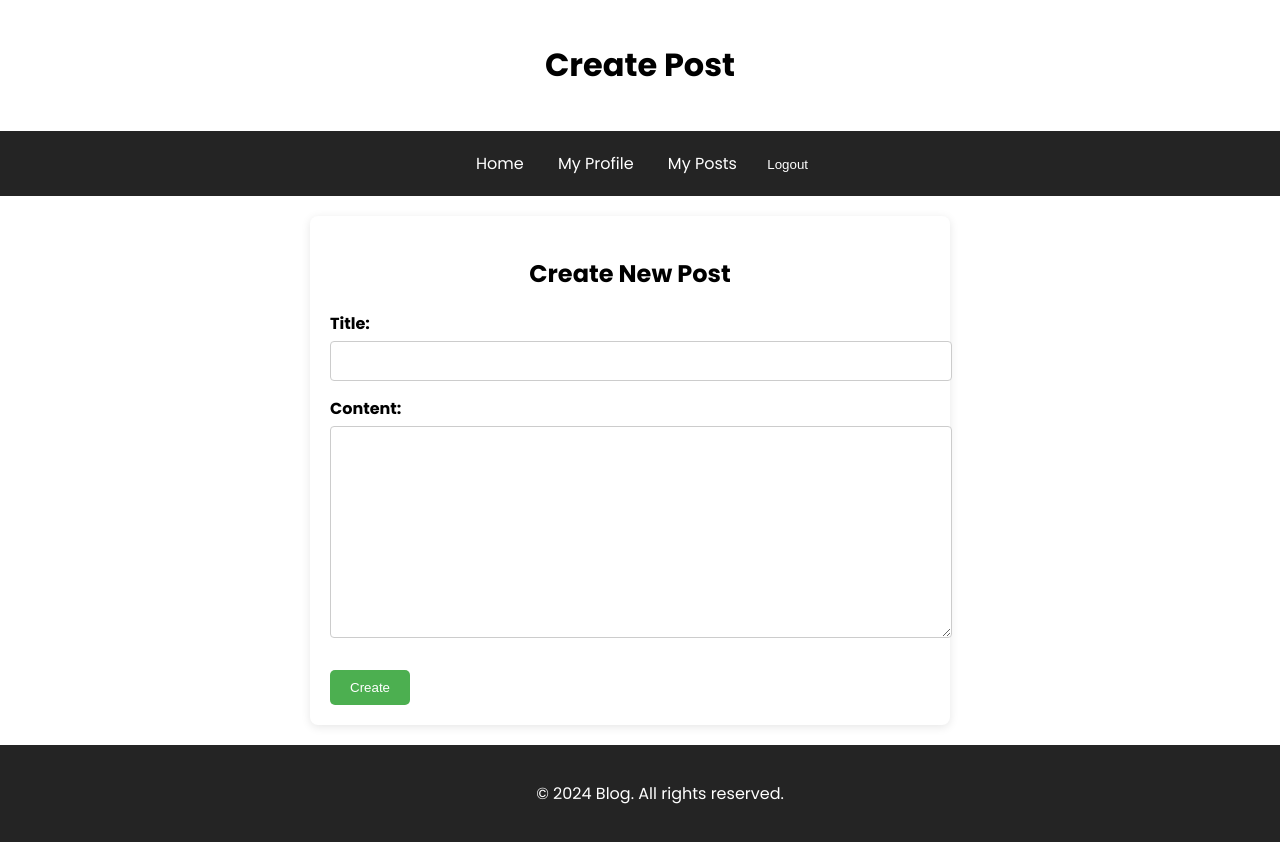
After one commit to YIlyaA/Django_projects, a Django app: page /create/ in a window 1280 px wide. The commit adds this page. Run offline with Django 5.2, Linux system fonts and the light colour scheme; the visitor is signed in with stand-in values (Sample User, id 1).

Commit message:
creating new posts, pagination

```diff
--- a/blog/website/forms.py
+++ b/blog/website/forms.py
@@ -2,7 +2,10 @@ from django import forms
 from .models import BlogItems
 
 
-class PostUpdateForm(forms.ModelForm):
+class PostForm(forms.ModelForm):
     class Meta:
         model = BlogItems
         fields = ["title", "content"]
+
+    def __init__(self, *args, **kwargs):
+        super().__init__(*args, **kwargs)
--- a/blog/website/static/css/style.css
+++ b/blog/website/static/css/style.css
@@ -16,6 +16,7 @@ header {
 nav {
     background-color: #242424;
     padding: 10px;
+    text-align: center;
 }
 
 nav a {
@@ -66,9 +72,10 @@ footer {
     background-color: #242424;
     color: #fff;
     text-align: center;
-    position: fixed;
-    bottom: 0;
+    padding: 20px; /* Add padding for better appearance */
     width: 100%;
+    position: relative; /* Change to relative positioning */
+    margin-top: 20px; /* Space above the footer */
 }
 
 
--- a/blog/website/templates/website/base.html
+++ b/blog/website/templates/website/base.html
@@ -1,4 +1,5 @@
 {% load static %}
+{% load url_tags %}
 
 <!DOCTYPE html>
 <html lang="en">
@@ -19,9 +20,34 @@
     {% include "website/includes/header.html" %}
     {% include "website/includes/nav.html" %}
 
-    {% block content %}{% endblock content %}
+    <main>
+        {% block content %}{% endblock content %}
+
+    </main>
 
     <footer>
+        {% if page_obj %}
+        <nav aria-label="Page navigation example">
+            <ul class="pagination justify-content-center my-4">
+                <li class="page-item {% if not page_obj.has_previous %} disabled {% endif %}">
+                    <a class="page-link" href="{% if page_obj.has_previous %}?{% change_params page=page_obj.previous_page_number %}{% else %}#{% endif %}">Previous</a>
+                </li>
+
+                {% for page in page_obj.paginator.page_range %}
+                    {% if page <= page_obj.number|add:2 and page >= page_obj.number|add:-2 %}
+                    <li class="page-item {% if page_obj.number == page %} active {% endif %}">
+                        <a class="page-link" href="?{% change_params page=page %}">{{ page }}</a>
+                    </li>
+                    {% endif %}
+                {% endfor %}
+
+                <li class="page-item {% if not page_obj.has_next %} disabled {% endif %}">
+                    <a class="page-link" href="{% if page_obj.has_next %}?{% change_params page=page_obj.next_page_number %}{% else %}#{% endif %}">Next</a>
+                </li>
+            </ul>
+        </nav>
+        {% endif %}
+
         <p>© 2024 Blog. All rights reserved.</p>
     </footer>
 </body>
--- /dev/null
+++ b/blog/website/templates/website/create_post.html
@@ -0,0 +1,31 @@
+{% extends "website/base.html" %}
+
+{% block content %}
+<style>
+    .container {
+        display: flex;
+        flex-direction: column; /* Stack elements vertically */
+        max-width: 600px; /* Set a maximum width for the form */
+        margin: 20px auto; /* Center the container */
+        padding: 20px; /* Padding around the container */
+        background-color: #fff; /* Background color */
+        border-radius: 8px; /* Rounded corners */
+        box-shadow: 0 2px 10px rgba(0, 0, 0, 0.1); /* Shadow effect */
+    }
+</style>
+<div class="container">
+    <h2>Create New Post</h2>
+    <form method="POST" action="{% url 'website:create' %}">
+        {% csrf_token %}
+        <div class="form-group">
+            <label for="title">Title:</label>
+            <input type="text" id="title" name="title" maxlength="100" required>
+        </div>
+        <div class="form-group">
+            <label for="content">Content:</label>
+            <textarea id="content" name="content" rows="10" required></textarea>
+        </div>
+        <button type="submit" class="btn">Create</button>
+    </form>
+</div>
+{% endblock content %}
--- a/blog/website/urls.py
+++ b/blog/website/urls.py
@@ -7,5 +7,6 @@ urlpatterns = [
     path('', views.AllItemsView.as_view(), name='index'),
     path('delete/<int:pk>/', views.DeletePostView.as_view(), name='delete'),
     path('update/<int:pk>/', views.UpdatePostView.as_view(), name='update'),
+    path('create/', views.CreatePostView.as_view(), name='create'),
     path('myposts/', views.MyPostsView.as_view(), name='myposts'),
 ]
--- a/blog/website/views.py
+++ b/blog/website/views.py
@@ -1,29 +1,35 @@
 from django.views.generic import TemplateView, UpdateView
 from django.contrib.auth.mixins import LoginRequiredMixin
-from django.views.generic.edit import DeleteView
+from django.views.generic.edit import DeleteView, CreateView
 from .models import BlogItems
 from django.urls import reverse_lazy
 from django.contrib import messages
-from .forms import PostUpdateForm
+from .forms import PostForm
+from .mixins import PaginatedViewMixin
 
 
-class AllItemsView(LoginRequiredMixin, TemplateView):
+class AllItemsView(PaginatedViewMixin, LoginRequiredMixin, TemplateView):
     template_name = "website/index.html"
 
     def get_context_data(self, **kwargs):
         context = super().get_context_data(**kwargs)
         context["title"] = "COMPUTER SCIENCE"
         context["posts"] = BlogItems.objects.all()
+        items = BlogItems.objects.all()  # Fetch all blog items
+        context["page_obj"] = self.paginate_queryset(items, self.paginate_by)
         return context
 
 
-class MyPostsView(LoginRequiredMixin, TemplateView):
+class MyPostsView(PaginatedViewMixin, LoginRequiredMixin, TemplateView):
     template_name = "website/myposts.html"
 
     def get_context_data(self, **kwargs):
         context = super().get_context_data(**kwargs)
         context["title"] = "My Posts"
         context["posts"] = BlogItems.objects.filter(user=self.request.user)
+        context["page_obj"] = self.paginate_queryset(
+            BlogItems.objects.filter(user=self.request.user), self.paginate_by
+        )
         return context
 
 
@@ -41,7 +47,7 @@ class DeletePostView(LoginRequiredMixin, DeleteView):
 
 class UpdatePostView(LoginRequiredMixin, UpdateView):
     template_name = "website/update_post.html"
-    form_class = PostUpdateForm
+    form_class = PostForm
     model = BlogItems
 
     def get_success_url(self):
@@ -57,6 +63,26 @@ class UpdatePostView(LoginRequiredMixin, UpdateView):
 
     def get_context_data(self, **kwargs):
         context = super().get_context_data(**kwargs)
-        context['post'] = self.object  # Make the post available in the template
-        context['title'] = 'Update Post'
+        context["post"] = self.object  # Make the post available in the template
+        context["title"] = "Update Post"
         return context
+
+
+class CreatePostView(LoginRequiredMixin, CreateView):
+    template_name = "website/create_post.html"
+    form_class = PostForm
+    success_url = reverse_lazy("website:myposts")
+
+    def form_valid(self, form):
+        form.instance.user = self.request.user
+        messages.success(self.request, "Successfully created.")
+        return super().form_valid(form)
+
+    def form_invalid(self, form):
+        messages.error(self.request, "Error creating post.")
+        return super().form_invalid(form)
+
+    def get_context_data(self, **kwargs):
+        context = super().get_context_data(**kwargs)
+        context["title"] = "Create Post"
+        return context
```
Also changed, not shown: other parts of blog/website/static/css/style.css (+44 -0 lines), blog/website/mixins.py (added, +11 -0 lines), blog/website/templates/website/index.html (+5 -5 lines), blog/website/templates/website/myposts.html (+5 -5 lines), blog/website/templatetags/url_tags.py (added, +11 -0 lines), blog/website/templatetags/__init__.py (added).
